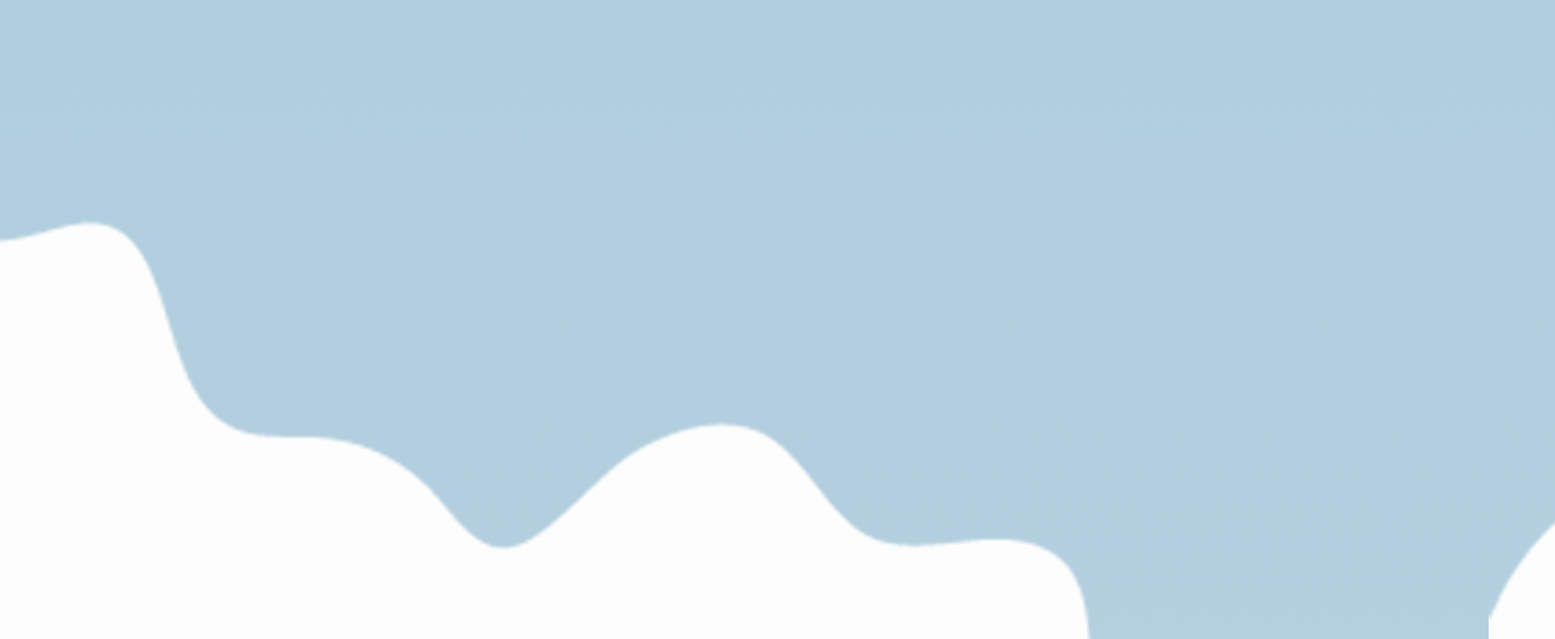
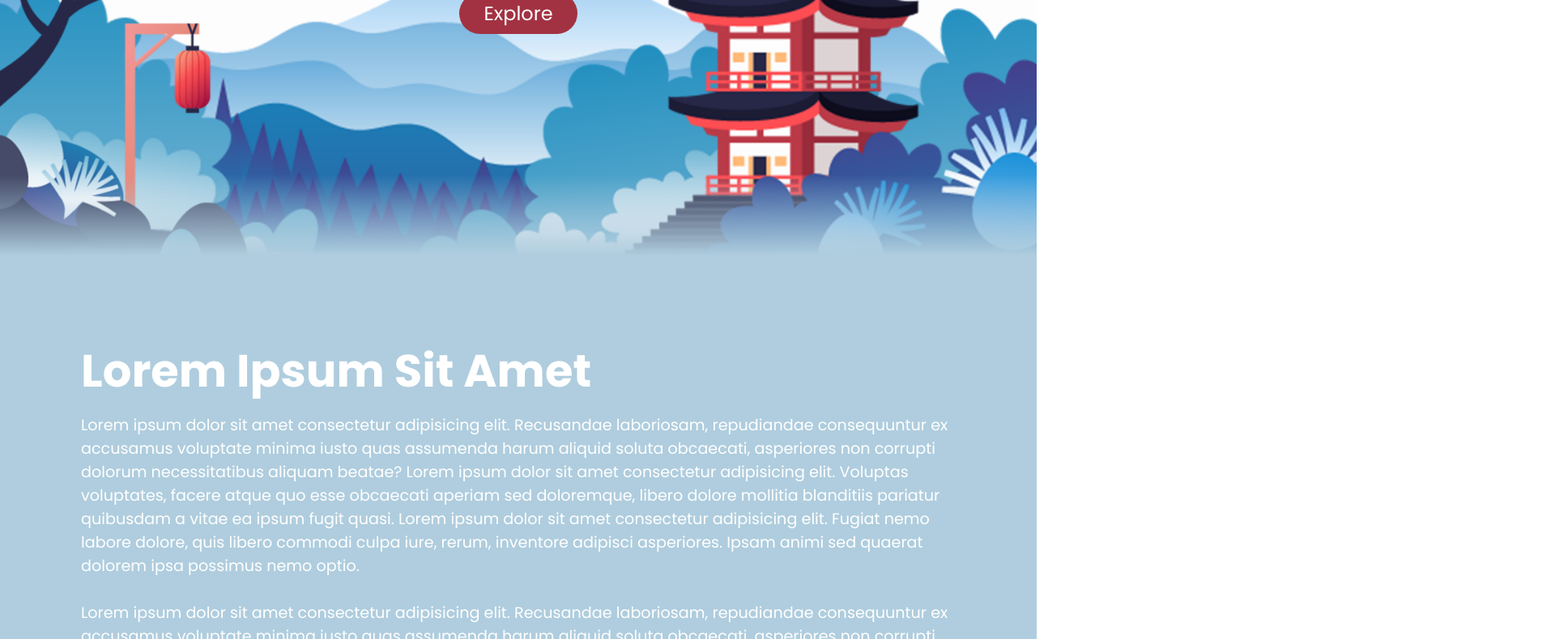
Before and after one commit to XYZCurrate86/parallax-web, a plain HTML site: page index.html in a window 1280 px wide. Shown: the part 484-1274 px from the top of the page at 81% size, 1920 px wide, since content can reach past the window. Drawn offline with Linux system fonts and the light colour scheme.

Commit message:
Adding CSS

```diff
--- a/style.css
+++ b/style.css
@@ -5,10 +5,11 @@
     padding: 0;
     box-sizing: border-box;
     font-family: 'Poppins', sans-serif;
+    scroll-behavior: smooth;
 }
 body
 {
-    min-height: 100vh;
+    min-height: 150vh;
     background: linear-gradient(#AFCDDE,#F6F1EC);
 }
 header
@@ -21,6 +22,7 @@ header
     display: flex;
     justify-content: space-between;
     align-items: center;
+    z-index: 10000;
 }
 header .logo
 {
@@ -52,6 +54,82 @@ header ul li a
 header ul li a:hover ,
 header ul li a.active
 {
-    background: #fff;
-    color: #7DB9D5;
+    background: #A23242;
+    color: #fff;
 }
+section
+{
+    position: relative;
+    width: 100%;
+    height: 100vh;
+    padding: 100px;
+    display: flex;
+    justify-content: center;
+    align-items: center;
+}
+section::before
+{
+    content:'';
+    position: absolute;
+    bottom: 0;
+    width: 100%;
+    height: 100px;
+    background: linear-gradient(to top,#AFCDDE,transparent);
+    z-index: 1000;
+}
+section img
+{position: absolute;
+    top:0;
+    left:0;
+    width:100%;
+    height:100%;
+    object-fit: cover;
+    pointer-events: none;
+}
+section img#redTower
+{
+    z-index: 10;
+
+}
+section img#treeLantern
+{
+    z-index: 10;
+
+}
+#text
+{
+    position: absolute;
+    color: black;
+    white-space: nowrap;
+    font-size: 7.5vw;
+    z-index: 9;
+}
+#btn
+{
+    text-decoration: none;
+    display: inline-block;
+    padding: 8px 30px;
+    border-radius: 40px;
+    background-color: #A23242;
+    color:white;
+    font-size: 1.5em;
+    z-index: 9;
+    transform: translateY(100px);
+}
+.sec
+{
+    position: relative;
+    padding: 100px;
+    background: #AFCDDE;
+}
+.sec h2
+{
+    font-size: 3.5em;
+    margin-bottom: 10px;
+    color:#fff
+}
+.sec p
+{
+    font-size: 1.2em;
+    color:#fff
+}
```
